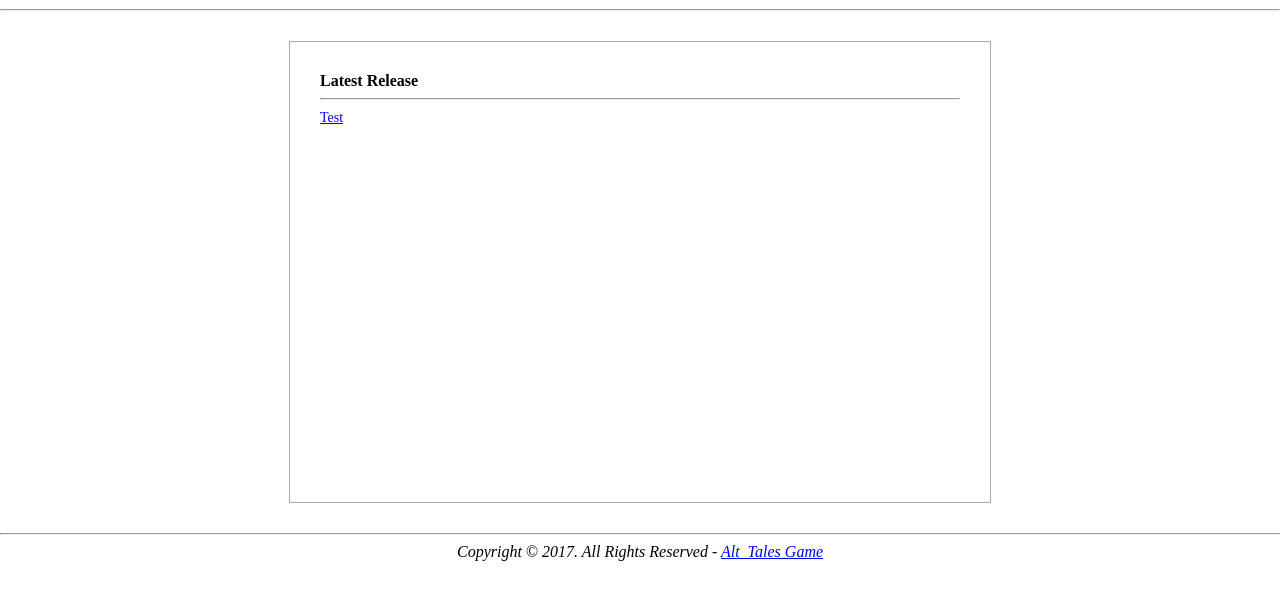
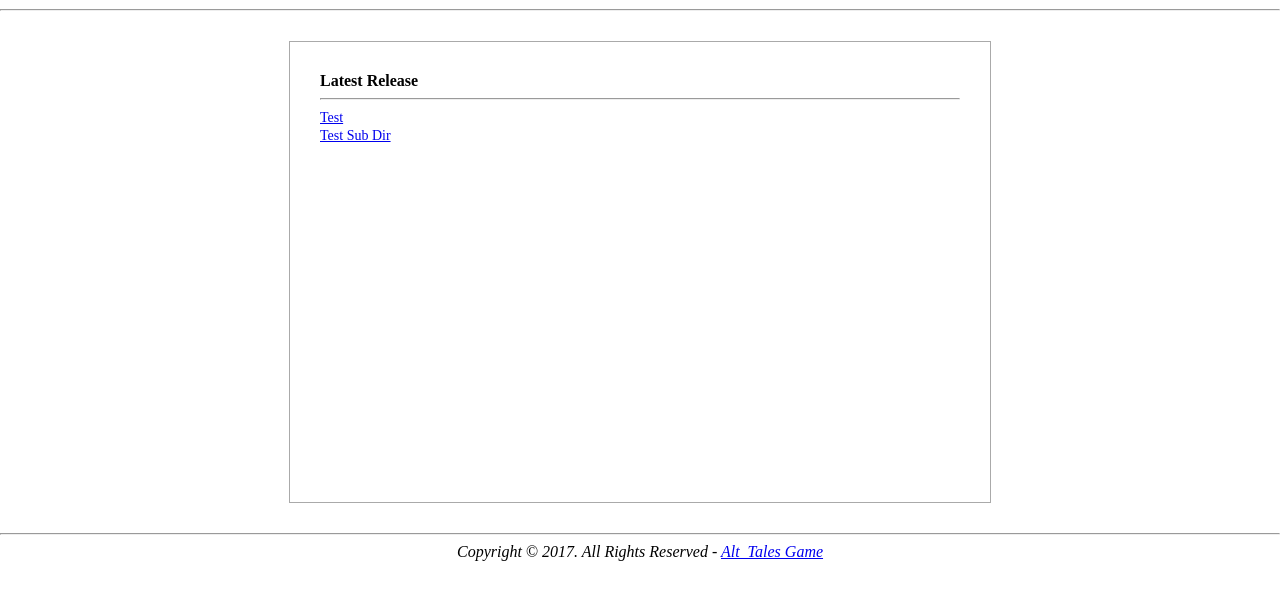
Before and after one commit to Alt-Tales/alt-tales.github.io, a plain HTML site: page index.html in a window 1280 px wide. Shown: the part 53-652 px from the top of the page. Drawn offline with nearby package versions, Linux system fonts and the light colour scheme.

Commit message:
Update index.html
test sub dir

```diff
--- a/index.html
+++ b/index.html
@@ -83,6 +83,7 @@
 			<b class="title"> Latest Release </b>
 			<hr/>
 			<a href="#" onclick="readTale('test.json')" class="item">Test</a><br/>
+			<a href="#" onclick="readTale('pathbook/test/test.json')" class="item">Test Sub Dir</a><br/>
 		</div>
 
 		<div class="reader" style="display:none;">
```
